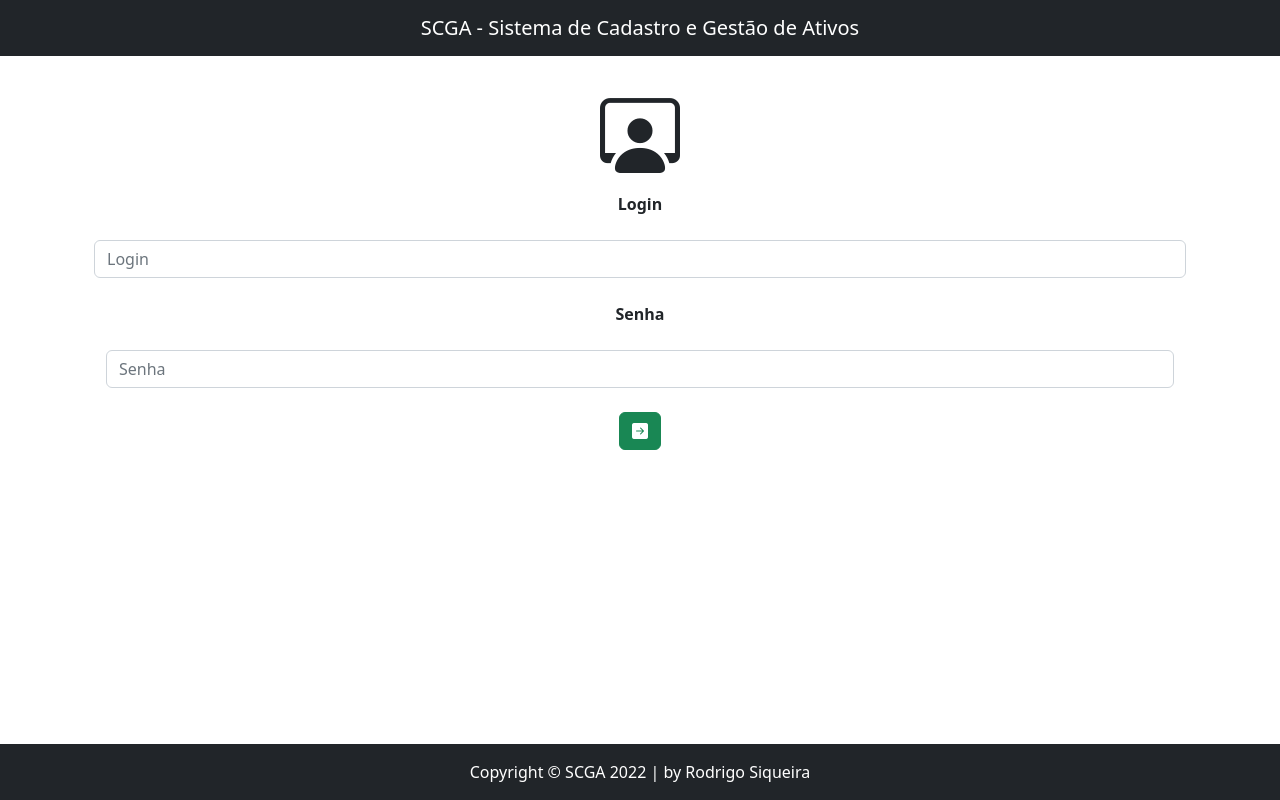
After one commit to rodrigosiqq/SCGA-ALFA-py, a Django app: page /login/ in a window 1280 px wide. The commit adds this page. Run offline with Django 4.2, Linux system fonts and the light colour scheme.

Commit message:
REALIZADO ADIÇÃO DE sistema de login em andamento...

```diff
--- a/App/scga/admin.py
+++ b/App/scga/admin.py
@@ -1,7 +1,8 @@
 from django.contrib import admin
-from .models import EstacaoTrabalho, Impressoras, Telefones
+from .models import EstacaoTrabalho, Impressoras, Telefones, User
 
 # Register your models here.
 admin.site.register(EstacaoTrabalho),
 admin.site.register(Impressoras),
-admin.site.register(Telefones)
+admin.site.register(Telefones),
+admin.site.register(User)
--- a/App/scga/models.py
+++ b/App/scga/models.py
@@ -1,4 +1,5 @@
 from django.db import models
+from django.contrib.auth.models import AbstractUser
 
 # Create your models here.
 class EstacaoTrabalho(models.Model):
@@ -23,3 +24,8 @@ class Telefones(models.Model):
     modelo=models.CharField(max_length=12)
     ramal=models.CharField(max_length=20)
     setor=models.CharField(max_length=10)
+
+class User(models.Model):
+    username = models.CharField(max_length=100)
+    password = models.CharField(max_length=100)
+    email = models.EmailField(max_length=100)
--- /dev/null
+++ b/App/scga/templates/Login.html
@@ -0,0 +1,40 @@
+{% extends './base.html' %}
+
+
+
+{% block title %}
+    Autenticação
+{% endblock title %}
+
+{% block body %}
+
+<br>
+<br>
+<br>
+
+<div class="container text-center">
+    <i class="bi bi-person-workspace" style="font-size: 5rem;"></i>
+    <form action="/login/" method="POST">{% csrf_token %}
+        <div class="form-group">
+                                            <div class="container text-center"><b>Login</b><div>
+                                            <br>
+            <input type="text" id="username" class="form-control" name="username" placeholder="Login">
+            <br>
+                                            <div class="container text-center"><b>Senha</b><div>
+                                                <br>
+            <input type="password" id="password" class="form-control" name="password" placeholder="Senha">
+        </div>
+        <div class="form-group">
+            <br>
+
+            <button  type="submit" class="btn btn-success btn-block text-white">
+
+                <i class="bi bi-arrow-right-square-fill text-center bg-dark.bg-gradient"></i>
+
+            </button>
+        </div>
+
+
+    </form>
+
+{%endblock%}
--- a/App/scga/templates/base.html
+++ b/App/scga/templates/base.html
@@ -19,35 +19,11 @@
     <body>
       <nav class="navbar navbar-dark bg-dark fixed-top">
         <div class="container-fluid">
-          <a class="container mx-auto text-center navbar-brand" href="/">SCGA - Sistema de Cadastro e Gestão de Ativos</a>
+          <a class="container mx-auto text-center navbar-brand" href="/Start">SCGA - Sistema de Cadastro e Gestão de Ativos</a>
         </div>
       </nav>
 
-        {% comment %} <nav class="navbar navbar-dark bg-dark fixed-top">
-            <div class="container-fluid">
-              <a class="navbar-brand container" href="/">SCGA - Sistema de Cadastro e Gestão de Ativos</a>
-              <button class="navbar-toggler" type="button" data-bs-toggle="offcanvas" data-bs-target="#offcanvasDarkNavbar" aria-controls="offcanvasDarkNavbar">
-                <span class="navbar-toggler-icon"></span>
-              </button>
-              <div class="offcanvas offcanvas-end text-bg-dark" tabindex="-1" id="offcanvasDarkNavbar" aria-labelledby="offcanvasDarkNavbarLabel">
-                <div class="offcanvas-header">
-                  <h5 class="offcanvas-title" id="offcanvasDarkNavbarLabel">SCGA - Menu</h5>
-                  <button type="button" class="btn-close btn-close-white" data-bs-dismiss="offcanvas" aria-label="Close"></button>
-                </div>
-                <div class="offcanvas-body">
-                  <ul class="navbar-nav justify-content-end flex-grow-1 pe-3">
-                    <li class="nav-item">
-                      <a class="nav-link active" aria-current="page" href="#">Home</a>
-                    </li>
-                    <li class="nav-item">
-                      <a class="nav-link" href="#">Link</a>
-                    </li>
-                  </ul>
-              </div>
-            </div>
-          </nav>
-          <div class='container'>
-          </div> {% endcomment %}
+
 
        {% block body %}
 
--- a/App/scga/urls.py
+++ b/App/scga/urls.py
@@ -2,7 +2,10 @@ from django.urls import path
 from . import views
 
 urlpatterns = [
-    path('', views.Start),  # Rotas homepage e estações de trabalho
+
+    path('login/', views.login, name='login'),
+
+    path('Start/', views.Start),  # Rotas homepage e estações de trabalho
     path('Estacao/',views.home),
     path('registrarEstacao/', views.registrarEstacao),
     path('Estacao/edicaoEstacao/<identificador>', views.edicaoEstacao),
--- a/App/scga/views.py
+++ b/App/scga/views.py
@@ -1,13 +1,40 @@
 from django.shortcuts import render
 from django.shortcuts import render,redirect
-from .models import EstacaoTrabalho, Impressoras, Telefones
+from .models import EstacaoTrabalho, Impressoras, Telefones, User
 from django.core.paginator import Paginator
+from django.contrib.auth import authenticate, login
+from django.contrib.auth.decorators import login_required
 
 
 
 
+
+def login(request):
+    if request.method == 'POST':
+        username = request.POST['username']
+        password = request.POST['password']
+        user = User.objects.filter(username=username, password=password).first()
+        if user:
+            # login successful, redirect to homepage
+            return redirect('/Start')
+        else:
+            # login failed, show error message
+            return render(request, '127.4.4.1:800.html', {'error': 'Invalid username or password'})
+    else:
+        # render login form
+        return render(request, 'Login.html')
+
+
+
+
+
+
+
+@login_required
 def Start(request):
     return render(request, 'Start.html')
+
+
 
 
 def home(request):
@@ -58,6 +85,7 @@ def printer(request):
     printers = Impressoras.objects.all()
     return render(request, "GestaoImpressoras.html", {"ListarAtivos": printers})
 
+
 def registrarImpressora(request):
     nome = request.POST['txtNome']
     modelo = request.POST['txtmodelo']
@@ -66,6 +94,7 @@ def registrarImpressora(request):
 
     printers = Impressoras.objects.create(nome=nome, modelo=modelo, cupsid=cupsid, setor=setor)
     return redirect('/Impressoras')
+
 
 def edicaoImpressora(request, ident):
     printers = Impressoras.objects.get(ident=ident)
@@ -98,6 +127,7 @@ def telefones(request):
     tel = Telefones.objects.all()
     return render(request, "GestaoTelefones.html", {"ListarAtivos": tel})
 
+
 def registrarTelefone(request):
     marca = request.POST['txtmarca']
     modelo = request.POST['txtmodelo']
@@ -106,6 +136,7 @@ def registrarTelefone(request):
 
     tel = Telefones.objects.create(marca=marca, modelo=modelo, ramal=ramal, setor=setor)
     return redirect('/Telefones')
+
 
 def edicaoTelefone(request, identel):
     tel = Telefones.objects.get(identel=identel)
--- a/GestaoAtivos/settings.py
+++ b/GestaoAtivos/settings.py
@@ -27,6 +27,9 @@ DEBUG = True
 
 ALLOWED_HOSTS = []
 
+LOGIN_URL = '/login/'
+
+LOGIN_REDIRECT_URL = '/Start/'
 
 # Application definition
 
```
Also changed, not shown: App/scga/migrations/0005_user.py (added), scga.db.
